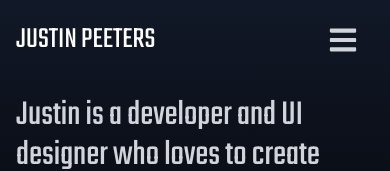
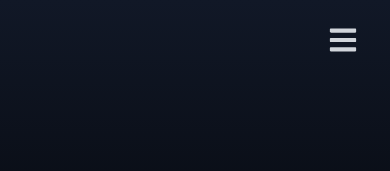
Before and after one commit to JustDevInn/PF-Justin, a React (Create React App) app: page / in a window 390 px wide. Shown: the top 171 px of the page. Built offline with nearby package versions, Linux system fonts and the light colour scheme.

Commit message:
changed navbar name to be gone on mobile

```diff
--- a/src/components/Home.jsx
+++ b/src/components/Home.jsx
@@ -52,7 +52,7 @@ const Home = () => {
   return (
     <div
       name="home"
-      className="min-h-screen w-full bg-gradient-to-b from-gray-900 via-black to-gray-900 pt-20" >
+      className="min-h-screen w-full bg-gradient-to-b from-gray-900 via-black to-gray-900 pt-40" >
     <div className="max-w-screen-lg mx-auto flex flex-col items-center justify-center h-full px-4 md:flex-row pb-20">
       <div className="flex flex-col justify-center h-full">
         <h5 className='text-4xl sm:text-5xl text-gray-300 font-teko py-4'>Justin is a developer and UI designer who loves to create unique platforms.</h5>
--- a/src/components/NavBar.jsx
+++ b/src/components/NavBar.jsx
@@ -31,7 +31,7 @@ const NavBar = () => {
   return (
     <div className="flex z-50 justify-between sm:w-full items-center w-full h-20 px-4 text-white bg-transparent-75 fixed font-teko text-xl">
       <div>
-      <h1 className="text-3xl md:ml-20 lg:ml-40 font-teko">JUSTIN PEETERS</h1>
+      <h1 className="hidden md:block text-3xl md:ml-20 lg:ml-40 font-teko">JUSTIN PEETERS</h1>
       </div>
       <ul className="hidden md:flex">
         {links.map(({ id, link }) => (
```
